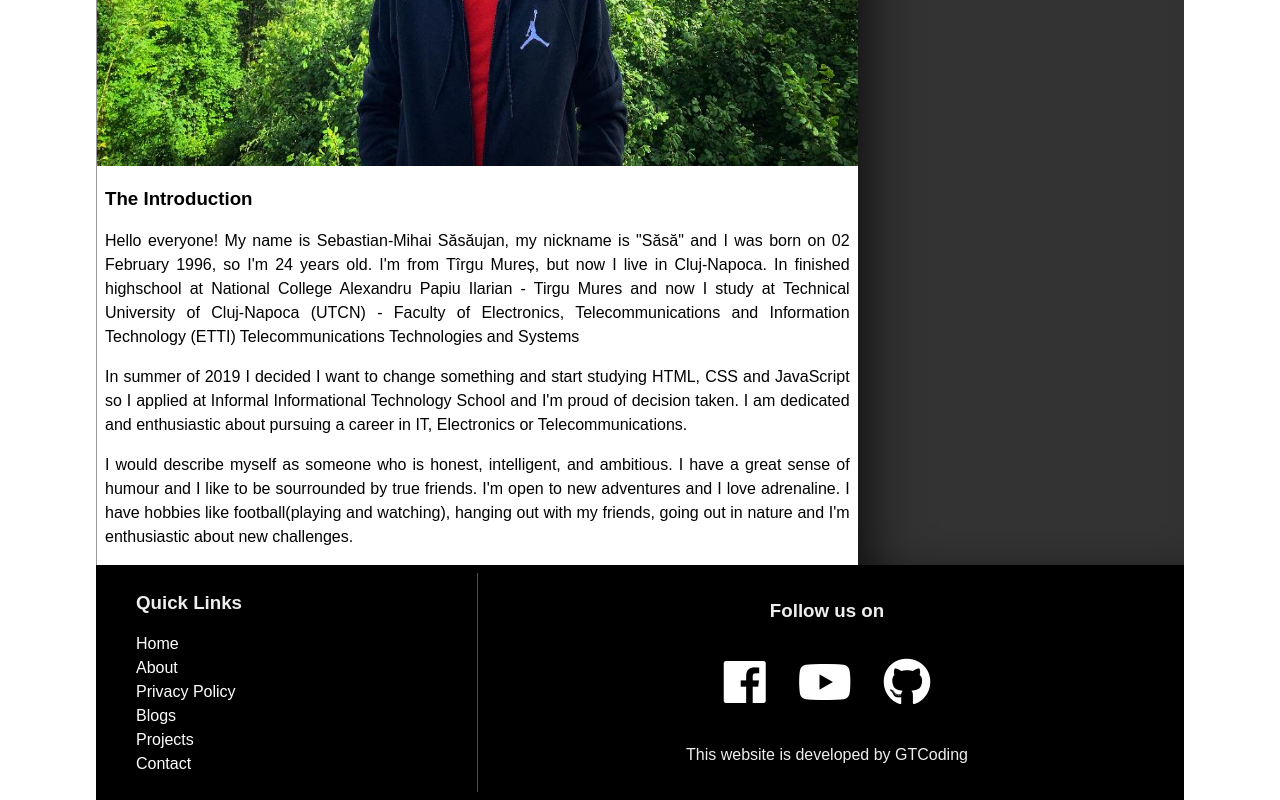
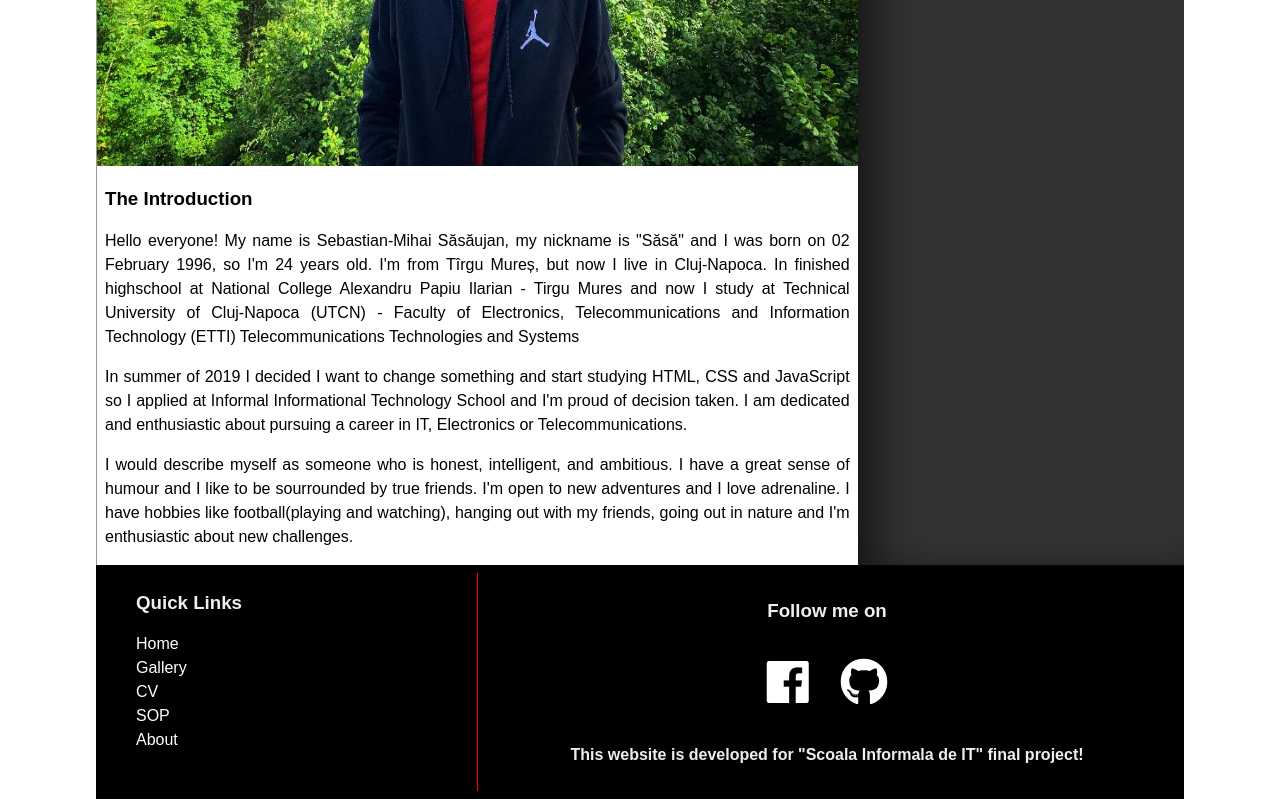
Before and after one commit to Shindevil/MyOnlineCV, a plain HTML site: page about.html in a window 1280 px wide. Shown: the part 727-1527 px from the top of the page. Drawn offline with Linux system fonts and the light colour scheme.

Commit message:
Fifth Commit

```diff
--- a/about.html
+++ b/about.html
@@ -111,46 +111,38 @@
                         <a href="index.html">Home</a>
                     </li>
                     <li>
-                        <a href="about.html">About</a>
+                        <a href="mygallery.html">Gallery</a>
                     </li>
                     <li>
-                        <a href="#">Privacy Policy</a>
+                        <a href="CV-Sebastian-Mihai-Săsăujan.pdf">CV</a>
                     </li>
                     <li>
-                        <a href="showoffpage.html">Blogs</a>
+                        <a href="showoffpage.html">SOP</a>
                     </li>
                     <li>
-                        <a href="showoffpage.html">Projects</a>
-                    </li>
-                    <li>
-                        <a href="#">Contact</a>
+                        <a href="about.html">About</a>
                     </li>
                 </ul>
             </p>
         </div>
 
         <div id="right-footer">
-            <h3>Follow us on</h3>
+            <h3>Follow me on</h3>
             <div id="social-media-footer">
                 <ul>
                     <li>
-                        <a href="#">
+                        <a href="https://www.facebook.com/sebastian.sasaujan">
                             <i class="fab fa-facebook"></i>
                         </a>
                     </li>
                     <li>
-                        <a href="#">
-                            <i class="fab fa-youtube"></i>
-                        </a>
-                    </li>
-                    <li>
-                        <a href="#">
+                        <a href="https://github.com/Shindevil/MyOnlineCV">
                             <i class="fab fa-github"></i>
                         </a>
                     </li>
                 </ul>
             </div>
-            <p>This website is developed by GTCoding</p>
+            <p class=footer-message>This website is developed for "Scoala Informala de IT" final project!</p>
         </div>
     </footer>
 
```
Also changed, not shown: index.html (+2 -2 lines), mygallery.html (+8 -16 lines), showoffpage.html (+8 -16 lines).
